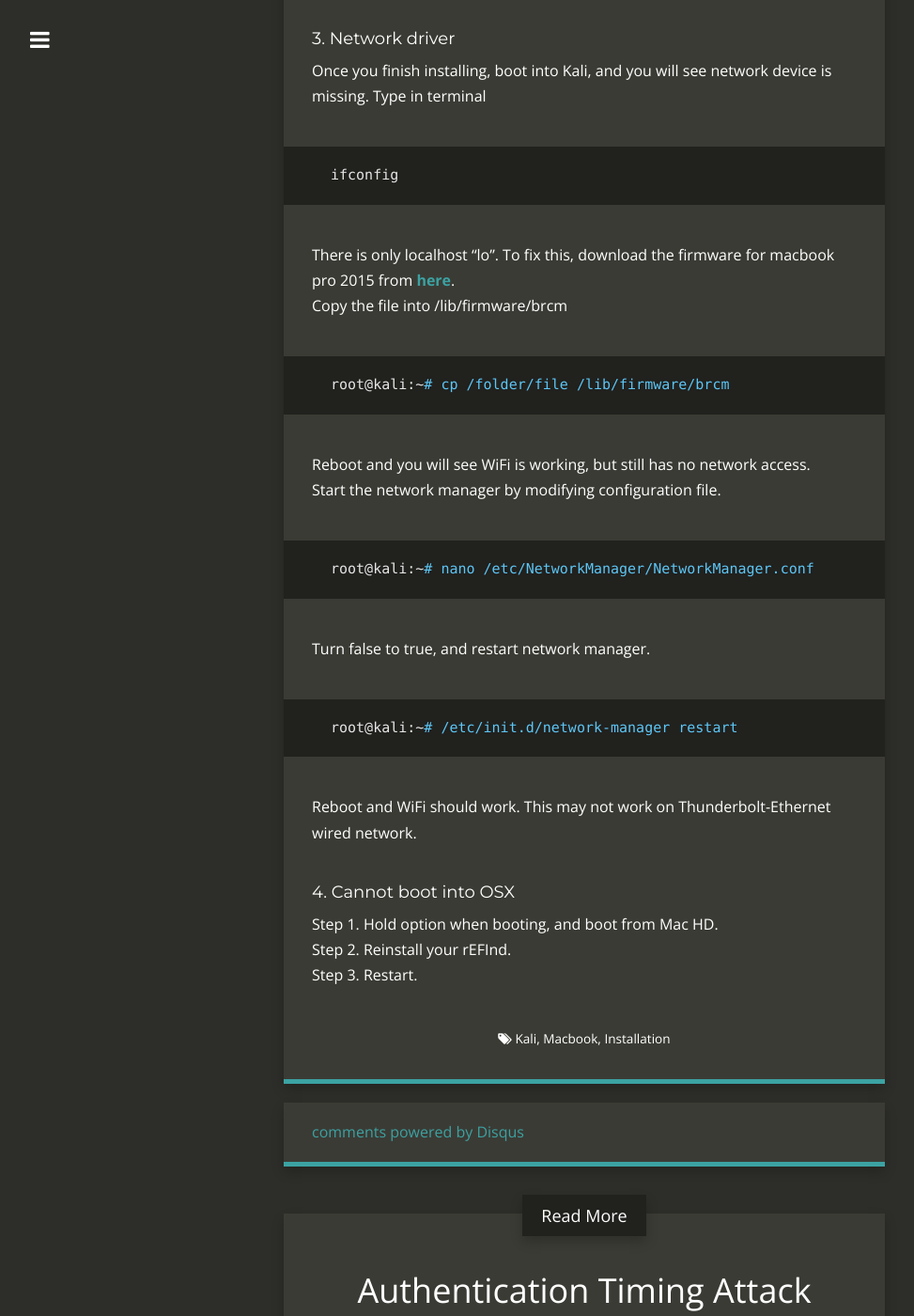
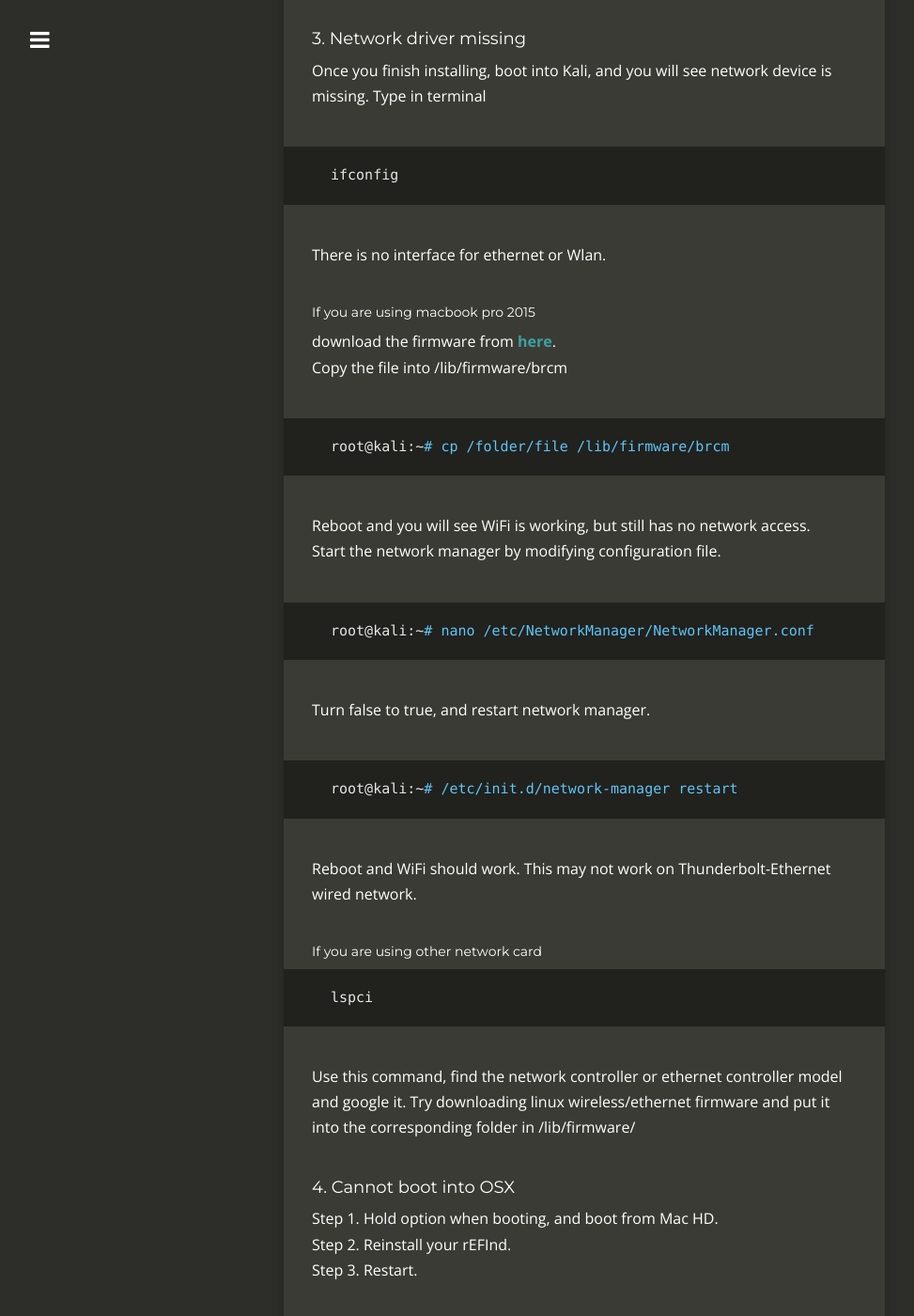
Before and after one commit to yzh503/yzh503.github.io, a Jekyll site: the page built from _posts/2015-08-19-Kali-installation-tips-for-MBP-2015.markdown, in a window 1280 px wide and 1400 px high, scrolled down 991 px. Shown: the whole window at 94% size, without its empty margins (18-991 px from the left). Built offline with Jekyll 4.4.1, drawn with Linux system fonts in a browser that asks for light colours; nearby versions of some CDN libraries; Markdown is read by kramdown in place of the engine named in the settings; comment, search, counter and statistics services are not loaded.

Commit message:
update content
update

```diff
--- a/_posts/2015-08-19-Kali-installation-tips-for-MBP-2015.markdown
+++ b/_posts/2015-08-19-Kali-installation-tips-for-MBP-2015.markdown
@@ -7,7 +7,6 @@
 categories: Linux
 tags:
  - Kali
- - Macbook
  - Installation
 ---
 
@@ -33,13 +32,17 @@
 The installation wizard can't identify ethernet card, so just continue without network configured. We will install the network driver later.
 
 
-####3. Network driver
+####3. Network driver missing
 
 Once you finish installing, boot into Kali, and you will see network device is missing. Type in terminal
 {% highlight Bash shell script %}
 ifconfig
 {% endhighlight %}
-There is only localhost "lo". To fix this, download the firmware for macbook pro 2015 from [**here**](https://git.kernel.org/cgit/linux/kernel/git/firmware/linux-firmware.git/plain/brcm/brcmfmac43602-pcie.bin).
+There is no interface for ethernet or Wlan.
+
+#####If you are using macbook pro 2015
+
+download the firmware from [**here**](https://git.kernel.org/cgit/linux/kernel/git/firmware/linux-firmware.git/plain/brcm/brcmfmac43602-pcie.bin).
 Copy the file into /lib/firmware/brcm
 {% highlight Bash shell script %}
 root@kali:~# cp /folder/file /lib/firmware/brcm
@@ -55,6 +58,13 @@
 {% endhighlight %}
 Reboot and WiFi should work. This may not work on Thunderbolt-Ethernet wired network.
 
+#####If you are using other network card
+{% highlight Bash shell script %}
+lspci
+{% endhighlight %}
+Use this command, find the network controller or ethernet controller model and google it. Try downloading linux wireless/ethernet firmware and put it into the corresponding folder in /lib/firmware/
+
+
 ####4. Cannot boot into OSX
 Step 1. Hold option when booting, and boot from Mac HD.
 Step 2. Reinstall your rEFInd.
```
